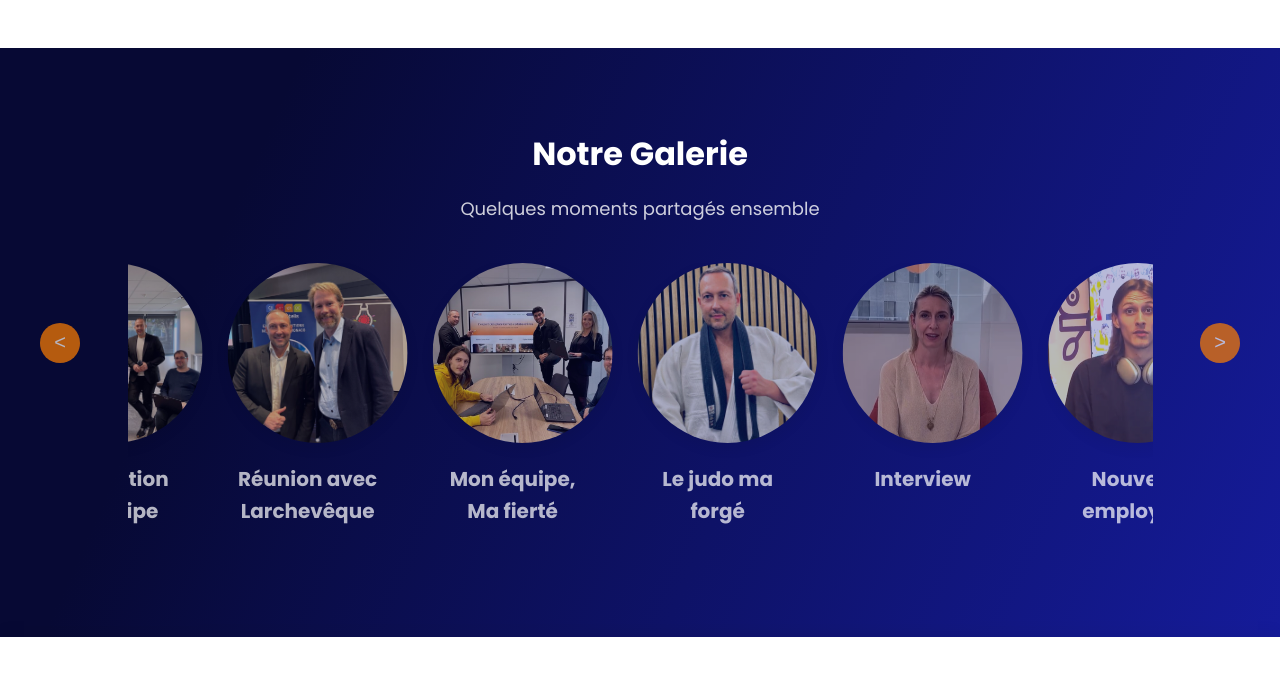
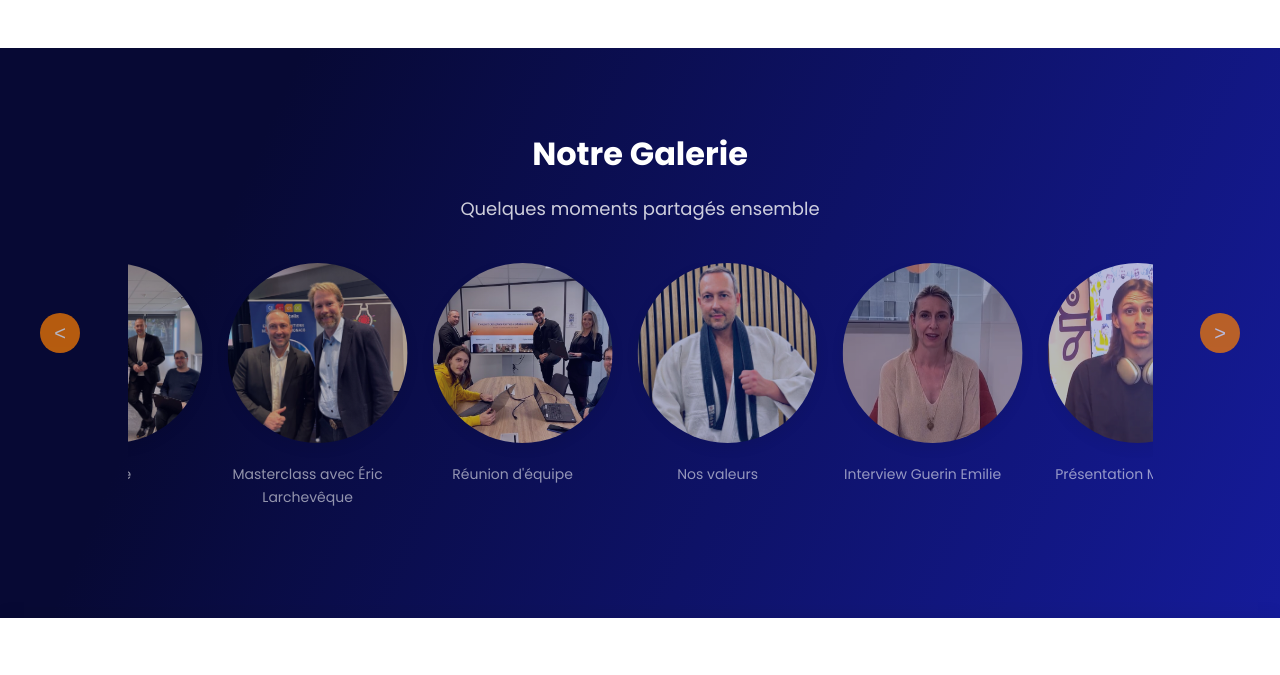
Before and after one commit to KilianBESSOT/site-everUP, a plain HTML site: page a-propos.html in a window 1280 px wide. Shown: the part 1940-2615 px from the top of the page. Drawn offline with Linux system fonts and the light colour scheme.

Commit message:
Add files via upload
actualisation des informations dans le carroussel

```diff
--- a/css/circle-carousel.css
+++ b/css/circle-carousel.css
@@ -68,8 +68,10 @@
 }
 
 .circle-carousel .person-info h3 {
-    font-size: 20px;
-    margin-bottom: 8px;
+    font-size: 14px;
+    margin-bottom: 5px;
+    font-weight: normal;
+    color: rgba(255, 255, 255, 0.8);
 }
 
 .circle-carousel .person-info p {
--- a/js/circle-carousel.js
+++ b/js/circle-carousel.js
@@ -10,16 +10,16 @@ document.addEventListener('DOMContentLoaded', function() {
 
     // Liste des images avec leurs informations et liens
     const galleryItems = [
-        { file: 'image (21).jpg', title: "L'IA c'est bluffant", date: '', url: 'https://www.linkedin.com/posts/christophe-cautela-4314197_lia-cest-bluffant-mais-encore-faut-il-activity-7291024981327507458-HC6d/?utm_source=share&utm_medium=member_desktop&rcm=ACoAAAFOsCUB9Dh_M1j6Q-dWXbaX2q6hNNh4xho' },
-        { file: 'image (22).jpg', title: 'Cérémonie des trophées', date: '', url: 'https://www.linkedin.com/posts/everup-networking_cedap-kellyesteves-stephanedasse-ugcPost-7255469986633142272-UYae/?utm_source=share&utm_medium=member_desktop&rcm=ACoAAAFOsCUB9Dh_M1j6Q-dWXbaX2q6hNNh4xho' },
-        { file: 'image (23).jpg', title: "Présentation de l'équipe", date: '', url: 'https://www.linkedin.com/posts/engit_everup-everup-engit-activity-7272161882583543808-cY1p/?utm_source=share&utm_medium=member_desktop&rcm=ACoAAAFOsCUB9Dh_M1j6Q-dWXbaX2q6hNNh4xho' },
-        { file: 'image (24).jpg', title: 'Réunion avec Larchevêque', date: '', url: 'https://www.linkedin.com/posts/christophe-cautela-4314197_on-mavait-dit-qu%C3%A9ric-larchev%C3%AAque-%C3%A9tait-activity-7284517067569963008-LT7h/?utm_source=share&utm_medium=member_desktop&rcm=ACoAAAFOsCUB9Dh_M1j6Q-dWXbaX2q6hNNh4xho' },
-        { file: 'image (25).jpg', title: 'Mon équipe, Ma fierté', date: '', url: 'https://www.linkedin.com/posts/christophe-cautela-4314197_on-ne-construit-pas-une-fus%C3%A9e-avec-des-activity-7285966587923177473-vcLc/?utm_source=share&utm_medium=member_desktop&rcm=ACoAAAFOsCUB9Dh_M1j6Q-dWXbaX2q6hNNh4xho' },
-        { file: 'image (26).jpg', title: 'Le judo ma forgé', date: '', url: 'https://www.linkedin.com/posts/christophe-cautela-4314197_comment-le-judo-ma-forg%C3%A9-en-tant-quentrepreneur-activity-7289952905728520193-gJQy/?utm_source=share&utm_medium=member_desktop&rcm=ACoAAAFOsCUB9Dh_M1j6Q-dWXbaX2q6hNNh4xho' },
-        { file: 'image (27).png', title: 'Interview', date: '', url: 'https://www.linkedin.com/posts/christophe-cautela-4314197_interview-emilie-guerin-activity-7214609894920904704-kTpp/?utm_source=share&utm_medium=member_desktop&rcm=ACoAAAFOsCUB9Dh_M1j6Q-dWXbaX2q6hNNh4xho' },
-        { file: 'image (28).png', title: 'Nouvel employé', date: '', url: 'https://www.linkedin.com/posts/christophe-cautela-4314197_nous-avons-le-plaisir-de-vous-informer-que-activity-7221523444599775232-ZHt-/?utm_source=share&utm_medium=member_desktop&rcm=ACoAAAFOsCUB9Dh_M1j6Q-dWXbaX2q6hNNh4xho' },
-        { file: 'image (29).png', title: 'Cippaca', date: '', url: 'https://www.linkedin.com/posts/christophe-cautela-4314197_cippaca-plateformecollaborative-iagenerative-ugcPost-7191014156760707073-wXvY/?utm_source=share&utm_medium=member_desktop&rcm=ACoAAAFOsCUB9Dh_M1j6Q-dWXbaX2q6hNNh4xho' },
-        { file: 'image (30).png', title: 'Cedap', date: '', url: 'https://www.linkedin.com/posts/cedap-le-r%C3%A9seau-des-dirigeants-d%27associations-professionnelles_h-1-nous-organisons-ce-matin-avec-notre-activity-7179047081276231680-j0Qu/?utm_source=share&utm_medium=member_desktop&rcm=ACoAAAFOsCUB9Dh_M1j6Q-dWXbaX2q6hNNh4xho' },
+        { file: 'image (21).jpg', title: "On forme à l'IA", date: '', url: 'https://www.linkedin.com/posts/christophe-cautela-4314197_lia-cest-bluffant-mais-encore-faut-il-activity-7291024981327507458-HC6d/?utm_source=share&utm_medium=member_desktop&rcm=ACoAAAFOsCUB9Dh_M1j6Q-dWXbaX2q6hNNh4xho' },
+        { file: 'image (22).jpg', title: 'Insigne du chevalier Herve Gastaud', date: '', url: 'https://www.linkedin.com/posts/everup-networking_cedap-kellyesteves-stephanedasse-ugcPost-7255469986633142272-UYae/?utm_source=share&utm_medium=member_desktop&rcm=ACoAAAFOsCUB9Dh_M1j6Q-dWXbaX2q6hNNh4xho' },
+        { file: 'image (23).jpg', title: "L'équipe", date: '', url: 'https://www.linkedin.com/posts/engit_everup-everup-engit-activity-7272161882583543808-cY1p/?utm_source=share&utm_medium=member_desktop&rcm=ACoAAAFOsCUB9Dh_M1j6Q-dWXbaX2q6hNNh4xho' },
+        { file: 'image (24).jpg', title: 'Masterclass avec Éric Larchevêque', date: '', url: 'https://www.linkedin.com/posts/christophe-cautela-4314197_on-mavait-dit-qu%C3%A9ric-larchev%C3%AAque-%C3%A9tait-activity-7284517067569963008-LT7h/?utm_source=share&utm_medium=member_desktop&rcm=ACoAAAFOsCUB9Dh_M1j6Q-dWXbaX2q6hNNh4xho' },
+        { file: 'image (25).jpg', title: "Réunion d'équipe", date: '', url: 'https://www.linkedin.com/posts/christophe-cautela-4314197_on-ne-construit-pas-une-fus%C3%A9e-avec-des-activity-7285966587923177473-vcLc/?utm_source=share&utm_medium=member_desktop&rcm=ACoAAAFOsCUB9Dh_M1j6Q-dWXbaX2q6hNNh4xho' },
+        { file: 'image (26).jpg', title: 'Nos valeurs', date: '', url: 'https://www.linkedin.com/posts/christophe-cautela-4314197_comment-le-judo-ma-forg%C3%A9-en-tant-quentrepreneur-activity-7289952905728520193-gJQy/?utm_source=share&utm_medium=member_desktop&rcm=ACoAAAFOsCUB9Dh_M1j6Q-dWXbaX2q6hNNh4xho' },
+        { file: 'image (27).png', title: 'Interview Guerin Emilie', date: '', url: 'https://www.linkedin.com/posts/christophe-cautela-4314197_interview-emilie-guerin-activity-7214609894920904704-kTpp/?utm_source=share&utm_medium=member_desktop&rcm=ACoAAAFOsCUB9Dh_M1j6Q-dWXbaX2q6hNNh4xho' },
+        { file: 'image (28).png', title: 'Présentation Mathéo', date: '', url: 'https://www.linkedin.com/posts/christophe-cautela-4314197_nous-avons-le-plaisir-de-vous-informer-que-activity-7221523444599775232-ZHt-/?utm_source=share&utm_medium=member_desktop&rcm=ACoAAAFOsCUB9Dh_M1j6Q-dWXbaX2q6hNNh4xho' },
+        { file: 'image (29).png', title: 'Event CIP PACA', date: '', url: 'https://www.linkedin.com/posts/christophe-cautela-4314197_cippaca-plateformecollaborative-iagenerative-ugcPost-7191014156760707073-wXvY/?utm_source=share&utm_medium=member_desktop&rcm=ACoAAAFOsCUB9Dh_M1j6Q-dWXbaX2q6hNNh4xho' },
+        { file: 'image (30).png', title: 'Event CEDAP', date: '', url: 'https://www.linkedin.com/posts/cedap-le-r%C3%A9seau-des-dirigeants-d%27associations-professionnelles_h-1-nous-organisons-ce-matin-avec-notre-activity-7179047081276231680-j0Qu/?utm_source=share&utm_medium=member_desktop&rcm=ACoAAAFOsCUB9Dh_M1j6Q-dWXbaX2q6hNNh4xho' },
     ];
 
     // Constantes pour les dimensions
```
